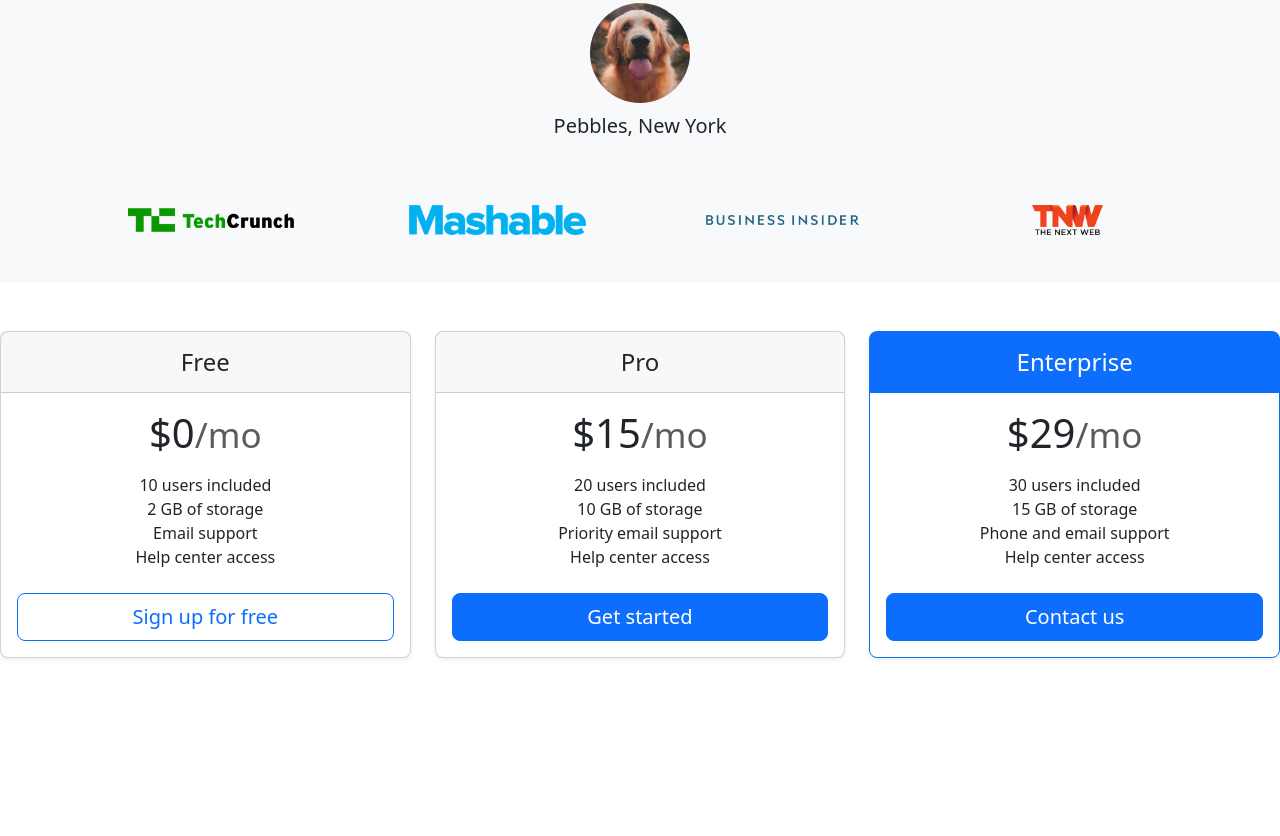
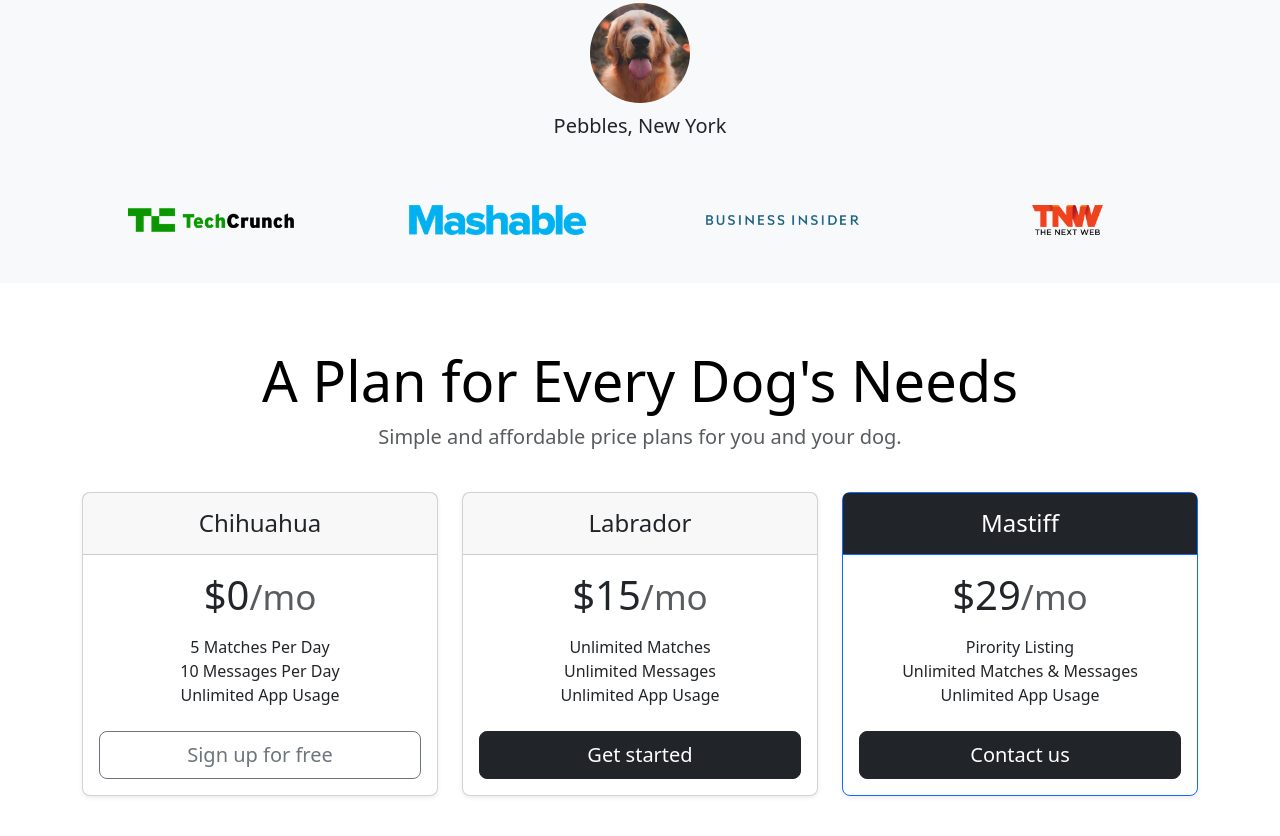
Before and after one commit to imraghavagr/TinDog-Website, a plain HTML site: page index.html in a window 1280 px wide. Shown: the part 1257-2093 px from the top of the page. Before the commit the page ends 1955 px from the top, so only its background shows below. Drawn offline with nearby package versions, Linux system fonts and the light colour scheme.

Commit message:
update index.html

```diff
--- a/index.html
+++ b/index.html
@@ -95,62 +95,65 @@
       </div>
     </div>
   </section>
-
   <!-- Pricing -->
   <section id="pricing">
+    <div class="container">
+      <div class="pricing-header p-3 pb-md-4 mx-auto text-center">
+        <h1 class="display-4 fw-normal text-body-emphasis">A Plan for Every Dog's Needs</h1>
+        <p class="fs-5 text-body-secondary">Simple and affordable price plans for you and your dog.</p>
+      </div>
       <div class="row row-cols-1 row-cols-md-3 mb-3 text-center">
         <div class="col">
           <div class="card mb-4 rounded-3 shadow-sm">
             <div class="card-header py-3">
-            <h4 class="my-0 fw-normal">Free</h4>
+              <h4 class="my-0 fw-normal">Chihuahua</h4>
             </div>
             <div class="card-body">
               <h1 class="card-title pricing-card-title">$0<small class="text-body-secondary fw-light">/mo</small></h1>
               <ul class="list-unstyled mt-3 mb-4">
-              <li>10 users included</li>
-              <li>2 GB of storage</li>
-              <li>Email support</li>
-              <li>Help center access</li>
+                <li>5 Matches Per Day</li>
+                <li>10 Messages Per Day</li>
+                <li>Unlimited App Usage</li>
               </ul>
-            <button type="button" class="w-100 btn btn-lg btn-outline-primary">Sign up for free</button>
+              <button type="button" class="w-100 btn btn-lg btn-outline-primary btn-outline-secondary">Sign up for free</button>
             </div>
           </div>
         </div>
         <div class="col">
           <div class="card mb-4 rounded-3 shadow-sm">
             <div class="card-header py-3">
-            <h4 class="my-0 fw-normal">Pro</h4>
+              <h4 class="my-0 fw-normal">Labrador</h4>
             </div>
             <div class="card-body">
               <h1 class="card-title pricing-card-title">$15<small class="text-body-secondary fw-light">/mo</small></h1>
               <ul class="list-unstyled mt-3 mb-4">
-              <li>20 users included</li>
-              <li>10 GB of storage</li>
-              <li>Priority email support</li>
-              <li>Help center access</li>
+                <li>Unlimited Matches</li>
+                <li>Unlimited Messages</li>
+                <li>Unlimited App Usage</li>
               </ul>
-            <button type="button" class="w-100 btn btn-lg btn-primary">Get started</button>
+              <button type="button" class="w-100 btn btn-lg btn-primary btn-dark">Get started</button>
             </div>
           </div>
         </div>
         <div class="col">
           <div class="card mb-4 rounded-3 shadow-sm border-primary">
-          <div class="card-header py-3 text-bg-primary border-primary">
-            <h4 class="my-0 fw-normal">Enterprise</h4>
+            <div class="card-header py-3 text-bg-dark border-primary">
+              <h4 class="my-0 fw-normal">Mastiff</h4>
             </div>
             <div class="card-body">
               <h1 class="card-title pricing-card-title">$29<small class="text-body-secondary fw-light">/mo</small></h1>
               <ul class="list-unstyled mt-3 mb-4">
-              <li>30 users included</li>
-              <li>15 GB of storage</li>
-              <li>Phone and email support</li>
-              <li>Help center access</li>
+                <li>Pirority Listing</li>
+                <li>Unlimited Matches & Messages</li>
+                <li>Unlimited App Usage</li>
               </ul>
-            <button type="button" class="w-100 btn btn-lg btn-primary">Contact us</button>
+              <button type="button" class="w-100 btn btn-lg btn-primary btn-dark">Contact us</button>
             </div>
           </div>
         </div>
       </div>
+    </div>
+
   </section>
   <!-- Footer -->
   <section id="footer">
```
Lines whose indentation alone changed are shown as unchanged.
